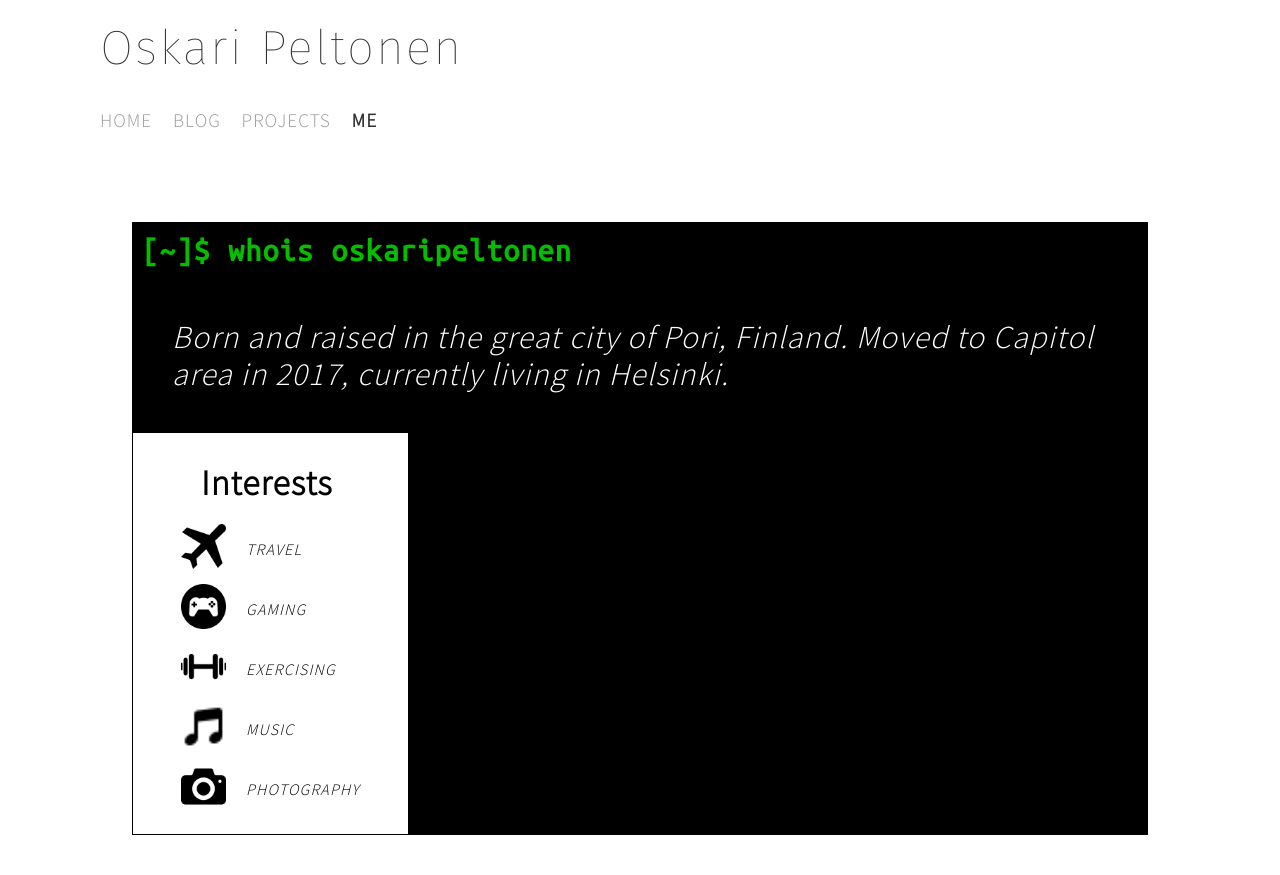
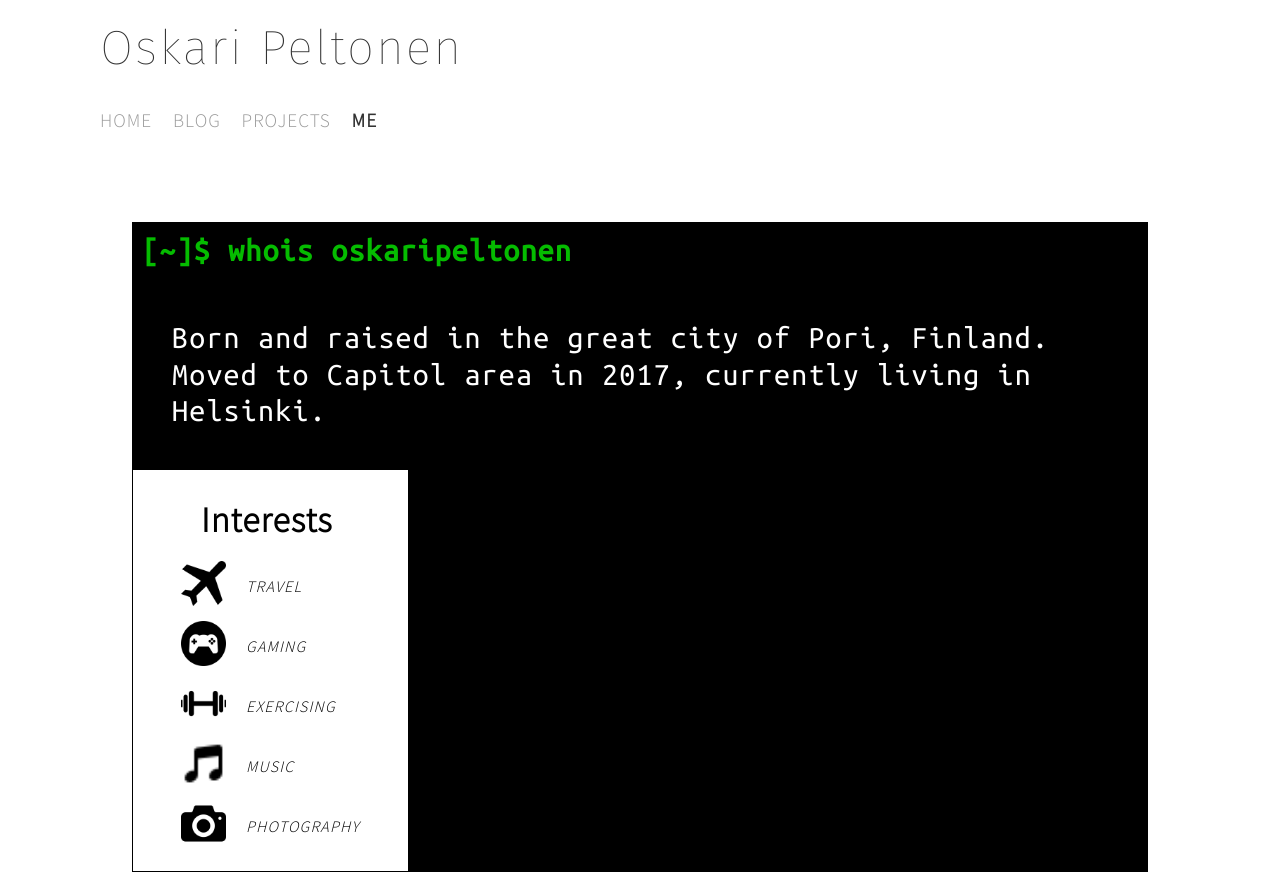
Before and after one commit to obpFin/home, a Gatsby site: page /me in a window 1280 px wide. Shown: the top 875 px of the page. Built offline with nearby package versions, Linux system fonts and the light colour scheme; Gatsby itself is replaced by a stand-in of ours.

Commit message:
monospace text

```diff
--- a/src/pages/me.js
+++ b/src/pages/me.js
@@ -13,7 +13,7 @@ const MePage = () => (
     <div className="me">
       <section>
         <ShellBlock>whois oskaripeltonen</ShellBlock>
-        <p>Born and raised in the great city of Pori, Finland. Moved to Capitol area in 2017, currently living in Helsinki.</p>
+        <p className="mono">Born and raised in the great city of Pori, Finland. Moved to Capitol area in 2017, currently living in Helsinki.</p>
         <div className="me--interests">
           <h2>Interests</h2>
           {interestsIcons.map(i => {
--- a/src/styles/_me.scss
+++ b/src/styles/_me.scss
@@ -3,7 +3,10 @@ div.me {
   > section p {
     color: white;
     margin: 40px;
-    font-style: italic;
+    // font-style: italic;
+    &.mono {
+      font-family: 'Ubuntu Mono', monospace;
+    }
     @media only screen and (max-width: 480px) {
       margin: 20px;
       font-size: 1rem;
```
